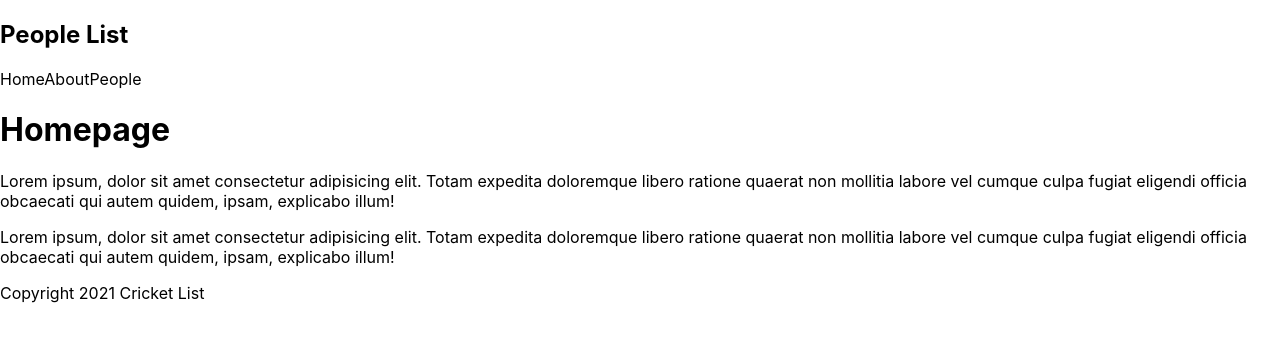
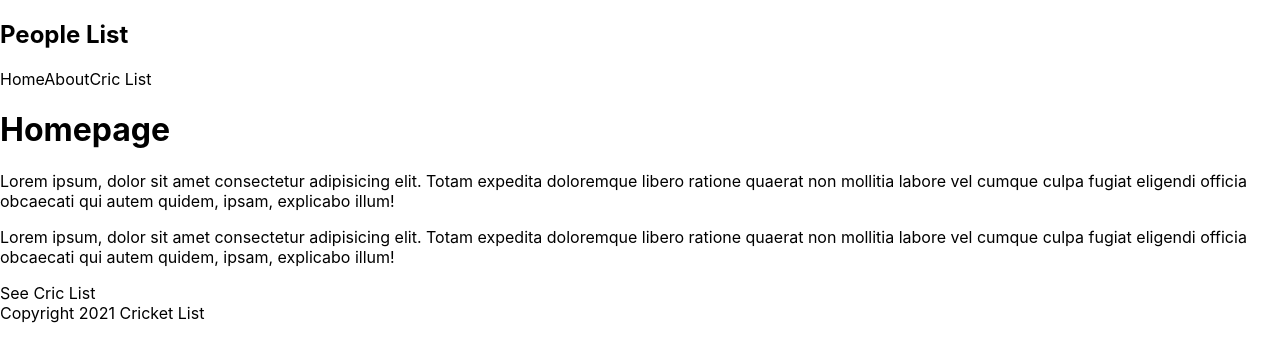
Before and after one commit to Mridul2820/cric-list-next-js, a Next.js app: page / in a window 1280 px wide. Shown: the top 362 px of the page. Built offline with nearby package versions, Linux system fonts and the light colour scheme.

Commit message:
Linking Between Pages

```diff
--- a/components/NavBar.js
+++ b/components/NavBar.js
@@ -1,12 +1,14 @@
+import Link from 'next/link'
+
 const NavBar = () => {
     return (
         <nav>
             <div className="logo">
                 <h1>People List</h1>
             </div>
-            <a>Home</a>
-            <a>About</a>
-            <a>People</a>
+            <Link href="/"><a>Home</a></Link>
+            <Link href="/about"><a>About</a></Link>
+            <Link href="/cric"><a>Cric List</a></Link>
         </nav>
     );
 }
--- a/pages/index.js
+++ b/pages/index.js
@@ -1,5 +1,6 @@
 import NavBar from "../components/NavBar";
 import Footer from "../components/Footer";
+import Link from 'next/link'
 
 export default function Home() {
     return (
@@ -8,6 +9,10 @@ export default function Home() {
             <h1>Homepage</h1>
             <p>Lorem ipsum, dolor sit amet consectetur adipisicing elit. Totam expedita doloremque libero ratione quaerat non mollitia labore vel cumque culpa fugiat eligendi officia obcaecati qui autem quidem, ipsam, explicabo illum!</p>
             <p>Lorem ipsum, dolor sit amet consectetur adipisicing elit. Totam expedita doloremque libero ratione quaerat non mollitia labore vel cumque culpa fugiat eligendi officia obcaecati qui autem quidem, ipsam, explicabo illum!</p>
+
+            <Link href="/cric">
+                <a>See Cric List</a>
+            </Link>
             <Footer />
         </div>
     )
```
Also changed, not shown: pages/cric/index.js (added, +10 -0 lines), pages/cricket/test.js (deleted, +0 -7 lines).
